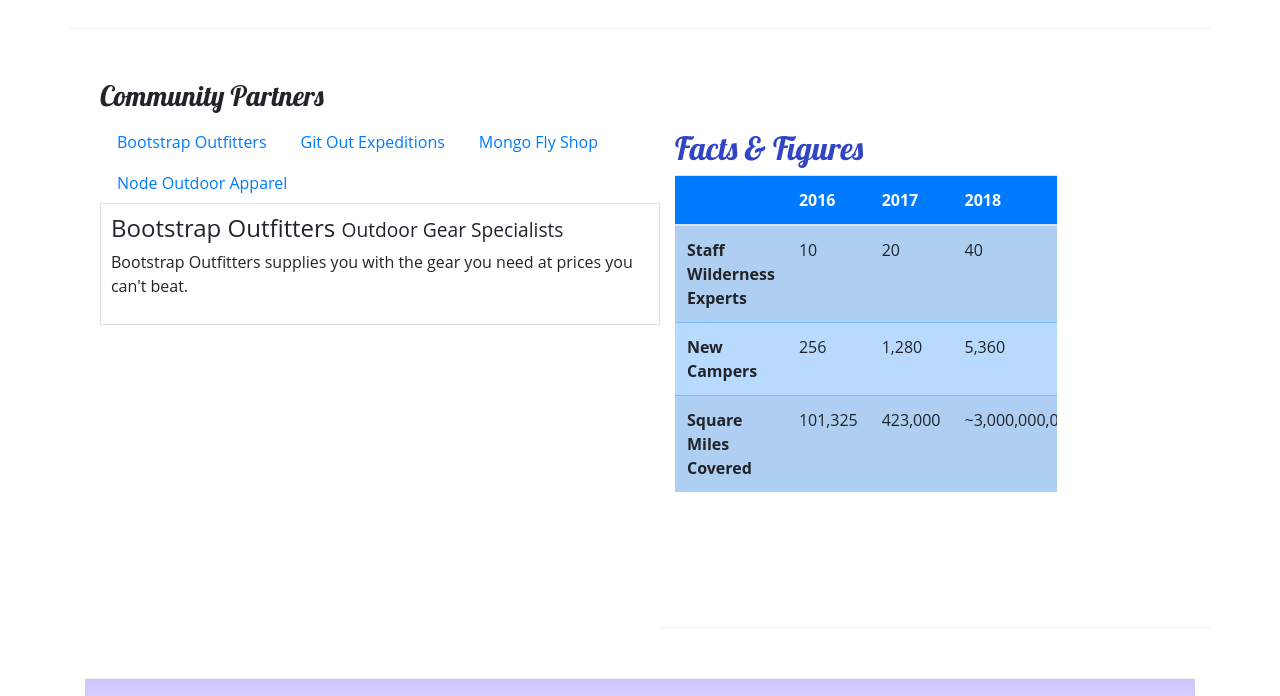
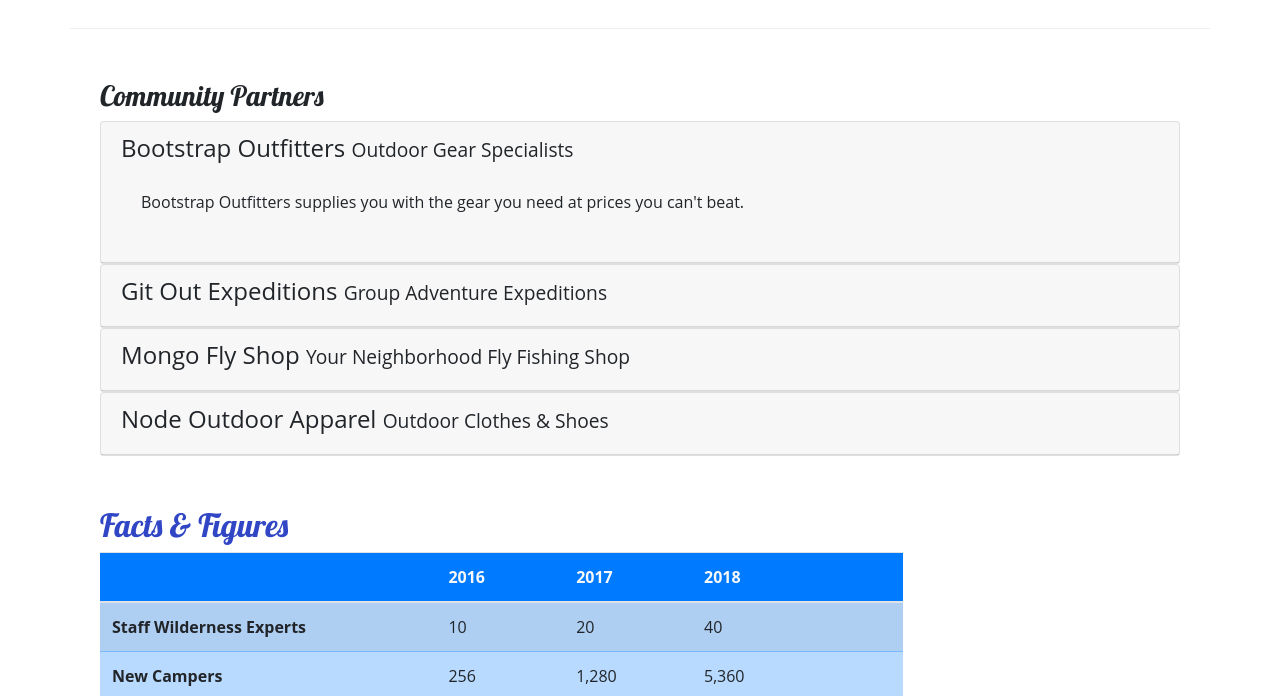
Before and after one commit to rossgordon19/nucampsite, a website: page aboutus.html in a window 1280 px wide. Shown: the part 940-1636 px from the top of the page. Drawn offline with nearby package versions, Linux system fonts and the light colour scheme.

Commit message:
Accordion

```diff
--- a/aboutus.html
+++ b/aboutus.html
@@ -5,7 +5,8 @@
     <!-- Required meta tags always come first -->
     <meta charset="utf-8" />
     <meta name="viewport" content="width=device-width, initial-scale=1" />
-    <link rel="stylesheet" href="https://stackpath.bootstrapcdn.com/bootstrap/4.3.1/css/bootstrap.min.css" integrity="sha384-ggOyR0iXCbMQv3Xipma34MD+dH/1fQ784/j6cY/iJTQUOhcWr7x9JvoRxT2MZw1T" crossorigin="anonymous">
+    <link rel="stylesheet" href="https://stackpath.bootstrapcdn.com/bootstrap/4.3.1/css/bootstrap.min.css"
+        integrity="sha384-ggOyR0iXCbMQv3Xipma34MD+dH/1fQ784/j6cY/iJTQUOhcWr7x9JvoRxT2MZw1T" crossorigin="anonymous">
     <link rel="preconnect" href="https://fonts.googleapis.com">
     <link rel="preconnect" href="https://fonts.gstatic.com" crossorigin>
     <link href="https://fonts.googleapis.com/css2?family=Lobster&display=swap" rel="stylesheet">
@@ -36,15 +37,11 @@
             <a class="navbar-brand" href="index.html"><img src="img/logo.png" height="30" width="30" /></a>
             <button class="navbar-toggler" type="button" data-toggle="collapse" data-target="#nucampNavbar">
                 <button class="navbar-toggler ml-auto" type="button" data-toggle="collapse" data-target="#nucampNavbar">
-        <span class="navbar-toggler-icon"></span><
-    </button>
-    <div class="collapse navbar-collapse" id="nucampNavbar">
-        <ul class="navbar-nav">
-            <li class="nav-item"><a class="nav-link" href="#"><i class="fa fa-home fa-lg"></i> Home</a></li>
-            <li class="nav-item active"><a class="nav-link" href="aboutus.html"><i class="fa fa-info fa-lg"></i> About</a></li>
-            <li class="nav-item"><a class="nav-link" href="#"><i class="fa fa-list fa-lg"></i> Sites</a></li>
-            <li class="nav-item"><a class="nav-link" href="contactus.html"><i class="fa fa-address-card fa-lg"></i> Contact</a></li>
-        </ul>
+                    <span class="navbar-toggler-icon"></span>
+                    < </button> <div class="collapse navbar-collapse" id="nucampNavbar">
+                        <div id="accordion">
+
+                        </div>
         </div>
         </div>
     </nav>
@@ -66,7 +63,11 @@
         <div class="row row-content">
             <div class="col-sm-6">
                 <h3>Our Mission</h3>
-                    <p>We present a curated database of the best campsites in the vast woods and backcountry of the World Wide Web Wilderness. We increase access to adventure for the public while promoting safe and respectful use of resources. The expert wilderness trekkers on our staff personally verify each campsite to make sure that they are up to our standards. We also present a platform for campers to share reviews on campsites they have visited with  each other.</p>
+                <p>We present a curated database of the best campsites in the vast woods and backcountry of the World
+                    Wide Web Wilderness. We increase access to adventure for the public while promoting safe and
+                    respectful use of resources. The expert wilderness trekkers on our staff personally verify each
+                    campsite to make sure that they are up to our standards. We also present a platform for campers to
+                    share reviews on campsites they have visited with each other.</p>
             </div>
             <div class="col-sm-6">
                 <div class="card">
@@ -88,7 +89,8 @@
             <div class="col">
                 <div class="card bg-light mt-3">
                     <blockquote class="blockquote card-body">
-                            <p class="mb-0">I will not follow where the path may lead, but I will go where there is no path, and I will leave a trail.</p>
+                        <p class="mb-0">I will not follow where the path may lead, but I will go where there is no path,
+                            and I will leave a trail.</p>
                         <footer class="blockquote-footer">Muriel Strode,
                             <cite title="Source Title">"Wind-Wafted Wild Flowers" -
                                 The Open Court, 1903
@@ -103,29 +105,64 @@
             <div class="row row-content">
                 <div class="col">
                     <h3>Community Partners</h3>
-                    <ul class="nav nav-tabs">
-                        <li class="nav-item"><a class="nav-link" active href="#bootstrap" role="tab" data-toggle="tab">Bootstrap Outfitters</a></li>
-                        <li class="nav-item"><a class="nav-link" active href="#git" role="tab" data-toggle="tab">Git Out Expeditions</a></li>
-                        <li class="nav-item"><a class="nav-link" active href="#mongo" role="tab" data-toggle="tab">Mongo Fly Shop</a></li>
-                        <li class="nav-item"><a class="nav-link" active href="#node" role="tab" data-toggle="tab">Node Outdoor Apparel</a></li>
-                    </ul>
-                <div class="tab-content">
-                    <div role="tabpanel" class="tab-pane fade show active" id="bootstrap">
+                    <div class="card">
+                        <div role="tab" class="card-header">
+                            <h4>
+                                <a data-toggle="collapse" data-target="#bootstrap">
+                                    Bootstrap Outfitters <small>Outdoor Gear Specialists</small>
+                                </a>
+                            </h4>
+                            <div class="collapse show" id="bootstrap" data-parent="#accordion">
+                                <div class="card-body">
+                                    <p class="d-none d-sm-block">Bootstrap Outfitters supplies you with the gear you
+                                        need at prices you can't beat.</p>
                                 </div>
-                    <h4>Bootstrap Outfitters <small>Outdoor Gear Specialists</small></h4>
-                    <p class="d-none d-sm-block">Bootstrap Outfitters supplies you with the gear you need at prices you can't beat.</p>
                             </div>
-                <div role="tabpanel" class="tab-pane fade" id="git">
-                    <h4>Git Out Expeditions <small>Group Adventure Expeditions</small></h4>
-                    <p class="d-none d-sm-block">Join Git Out Expeditions to explore new horizons with a group of other adventurers!</p>
                         </div>
-                <div role="tabpanel" class="tab-pane fade" id="mongo">
-                    <h4>Mongo Fly Shop <small>Your Neighborhood Fly Fishing Shop.</small></h4>
-                    <p class="d-none d-sm-block">Need a new fishing pole, a tacklebox, or flies of all kinds? Stop by Mongo Fly Shop.</p>
                     </div>
-                <div role="tabpanel" class="tab-pane fade" id="node">
-                    <h4>Node Outdoor Apparel <small>Outdoor Clothes & Shoes</small></h4>
-                    <p class="d-none d-sm-block">From polar fleeces to swimsuits, hiking boots to waders, a visit to Node will be sure to get you covered.</p>
+                    <div class="card">
+                        <div role="tab" class="card-header">
+                            <h4>
+                                <a class="collapsed" data-toggle="collapse" data-target="#git">
+                                    Git Out Expeditions <small>Group Adventure Expeditions</small>
+                                </a>
+                            </h4>
+                            <div class="collapse" id="git" data-parent="#accordion">
+                                <div class="card-body">
+                                    <p class="d-none d-sm-block">Join Git Out Expeditions to explore new horizons with a
+                                        group of other adventurers!</p>
+                                </div>
+                            </div>
+                        </div>
+                    </div>
+                    <div class="card">
+                        <div role="tab" class="card-header">
+                            <h4>
+                                <a class="collapsed" data-toggle="collapse" data-target="#mongo">
+                                    Mongo Fly Shop <small>Your Neighborhood Fly Fishing Shop</small>
+                                </a>
+                            </h4>
+                            <div class="collapse" id="mongo" data-parent="#accordion">
+                                <div class="card-body">
+                                    <p class="d-none d-sm-block">Need a new fishing pole, a tacklebox, or flies of all
+                                        kinds? Stop by Mongo Fly Shop.</p>
+                                </div>
+                            </div>
+                        </div>
+                    </div>
+                    <div class="card">
+                        <div role="tab" class="card-header">
+                            <h4>
+                                <a class="collapsed" data-toggle="collapse" data-target="#node">
+                                    Node Outdoor Apparel <small>Outdoor Clothes & Shoes</small>
+                                </a>
+                            </h4>
+                            <div class="collapse" id="node" data-parent="#accordion">
+                                <div class="card-body">
+                                    <p class="d-none d-sm-block">From polar fleeces to swimsuits, hiking boots to
+                                        waders, a visit to Node will be sure to get you covered.</p>
+                                </div>
+                            </div>
                         </div>
                     </div>
                     <div class="row row-content">
@@ -182,14 +219,20 @@
                         </div>
                         <div class="col-6 col-sm-5 text-center">
                             <h5>Social</h5>
-                    <a class="btn btn-social-icon btn-instagram" href="http://instagram.com/"><i class="fa fa-instagram"></i></a>
-                    <a class="btn btn-social-icon btn-facebook" href="http://facebook.com/"><i class="fa fa-facebook"></i></a>
-                    <a class="btn btn-social-icon btn-twitter" href="http://twitter.com/"><i class="fa fa-twitter"></i></a>
-                    <a class="btn btn-social-icon btn-google" href="http://youtube.com/"><i class="fa fa-youtube"></i></a>
+                            <a class="btn btn-social-icon btn-instagram" href="http://instagram.com/"><i
+                                    class="fa fa-instagram"></i></a>
+                            <a class="btn btn-social-icon btn-facebook" href="http://facebook.com/"><i
+                                    class="fa fa-facebook"></i></a>
+                            <a class="btn btn-social-icon btn-twitter" href="http://twitter.com/"><i
+                                    class="fa fa-twitter"></i></a>
+                            <a class="btn btn-social-icon btn-google" href="http://youtube.com/"><i
+                                    class="fa fa-youtube"></i></a>
                         </div>
                         <div class="col-sm-4 text-center">
-                    <a role="button" class="btn btn-link" href="tel:+12065551234"><i class="fa fa-phone"></i> 1-206-555-1234</a><br />
-                    <a role="button" class="btn btn-link" href="mailto:campsites@nucamp.co"><i class="fa fa-envelope-o"></i> campsites@nucamp.co</a>
+                            <a role="button" class="btn btn-link" href="tel:+12065551234"><i class="fa fa-phone"></i>
+                                1-206-555-1234</a><br />
+                            <a role="button" class="btn btn-link" href="mailto:campsites@nucamp.co"><i
+                                    class="fa fa-envelope-o"></i> campsites@nucamp.co</a>
                         </div>
                     </div>
                 </div>
--- a/css/styles.css
+++ b/css/styles.css
@@ -40,9 +40,3 @@
     background-image: linear-gradient(#CEC8FF, white);
     padding: 20px 0;
 }
-
-.tab-content {
-    border: 1px solid #DDD;
-    border-top: none;
-    padding: 10px;
-}
```
Lines whose indentation alone changed are shown as unchanged.
